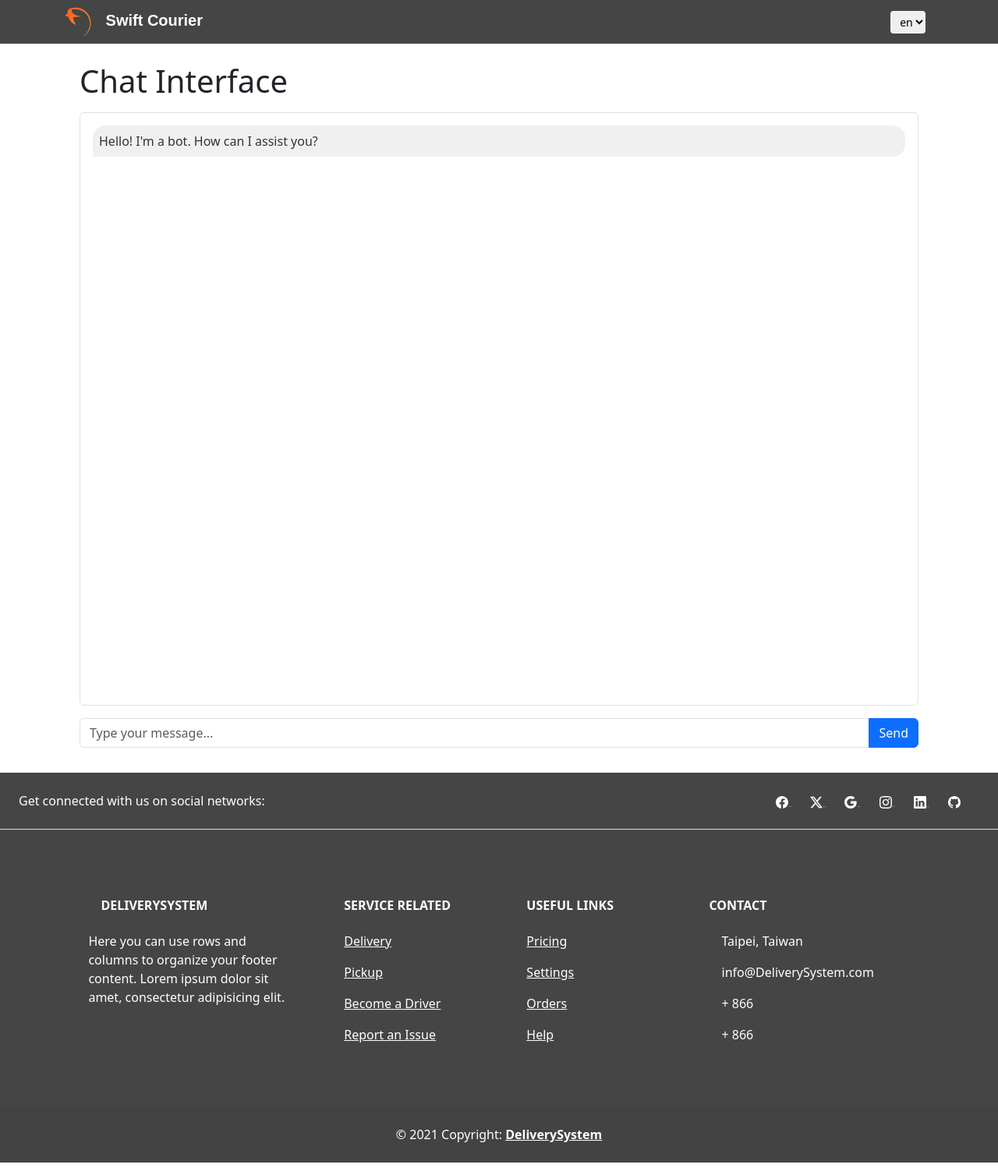
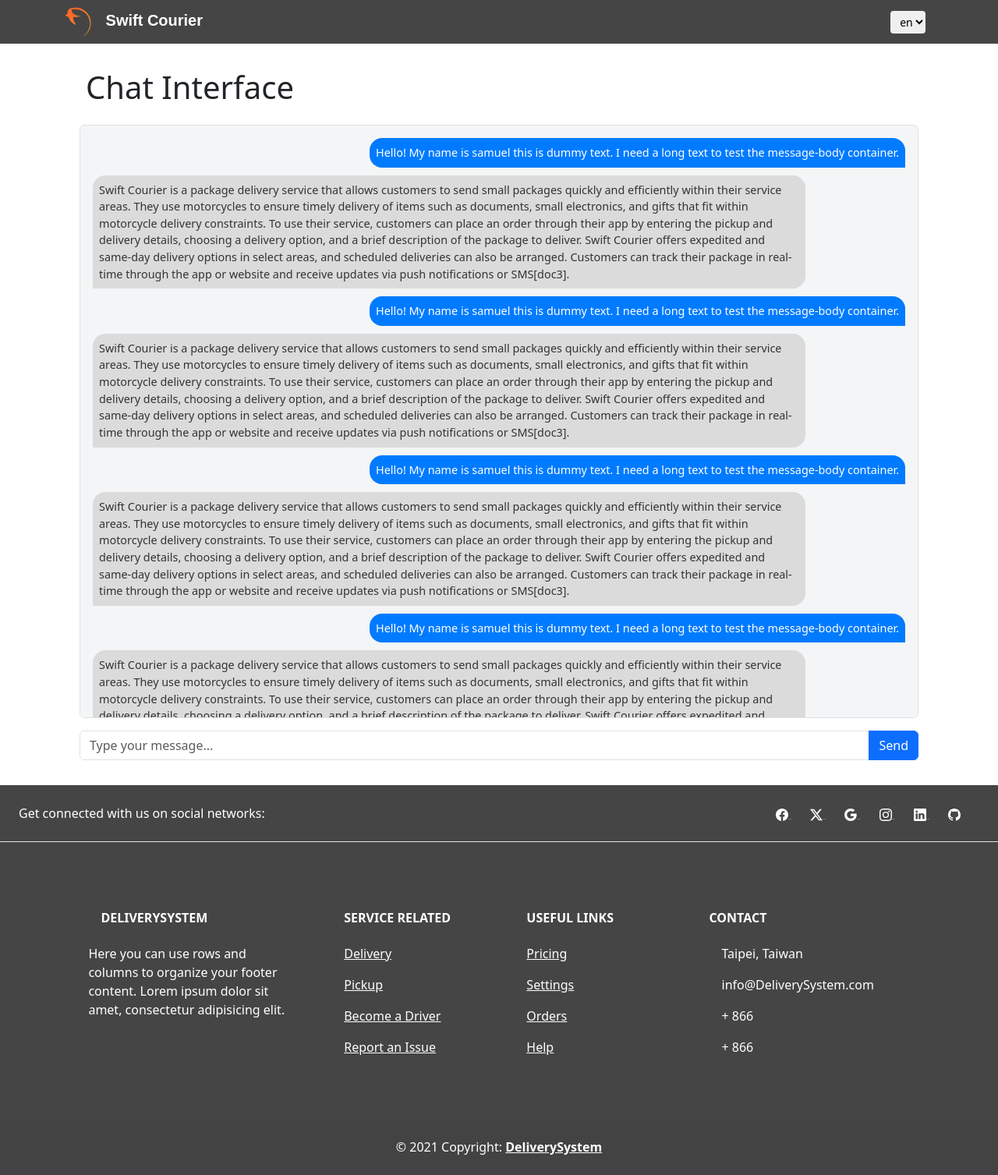
Before and after one commit to pacheco-luis/delivery_system, a Django app: template chatbot/templates/chatbot.html in a window 1280 px wide. Shown: the whole page at 78% size. Run offline with Django 4.2, Linux system fonts and the light colour scheme; the template is opened without the code that fills it, so the values that code supplies are empty; parts of the project's set-up code (start-up, migrations or seed data) failed here and were passed over; some libraries are stand-ins or nearby versions.

Commit message:
finalized the chatbot implementation and created models to maintain user and bot conversation

```diff
--- a/chatbot/admin.py
+++ b/chatbot/admin.py
@@ -1,6 +1,8 @@
 from django.contrib import admin
-from .models import QA
+from .models import QA, Conversation, Message
 
 # Register your models here.
 
 admin.site.register(QA)
+admin.site.register(Conversation)
+admin.site.register(Message)
--- a/chatbot/apps.py
+++ b/chatbot/apps.py
@@ -4,3 +4,8 @@ from django.apps import AppConfig
 class ChatbotConfig(AppConfig):
     default_auto_field = 'django.db.models.BigAutoField'
     name = 'chatbot'
+
+    def ready(self):
+        from datetime import datetime
+        print( 'chatbot ready:', datetime.now() )
+        import chatbot.signals
--- /dev/null
+++ b/chatbot/routing.py
@@ -0,0 +1,6 @@
+from django.urls import re_path
+from . import consumers
+
+websocket_urlpatterns = [
+    re_path(r'^ws/chat/(?P<user_id>[0-9a-f-]+)/$', consumers.ChatConsumer.as_asgi()),
+]
--- a/chatbot/templates/chatbot.html
+++ b/chatbot/templates/chatbot.html
@@ -10,19 +10,26 @@
   <link rel="stylesheet" href="{% static 'css/style.css' %}" />
   <style>
     #chat_parent_container{
-        padding: 2rem;
+      padding: 2rem;
     }
 
     .chat-container {
+      background-color: #f4f5f6;
       height: 70vh;
       overflow-y: auto;
+      font-size: clamp(0.9rem, 0.8vw, 2rem);
     }
     .message {
+      position: relative;
       margin-bottom: 10px;
     }
 
+    .message-body{
+      position: relative;
+    }
+
     .message.bot .message-body {
-      background-color: #f1f0f0;
+      background-color: #dbdbdb;
       color: #333;
     }
     .message.user .message-body {
@@ -36,6 +43,25 @@
 
     .user .message-body{
         border-radius: 1rem 1rem 0 1rem;
+        width: fit-content;
+    }
+
+    .user{
+      padding-left: 10vw;
+    }
+
+    .bot{
+      padding-right: 10vw;
+    }
+
+    .user .message-body.p-2{
+      margin-right: 0;
+      margin-left: auto;
+    }
+
+    .bot .message-body.p-2{
+      margin-right: auto;
+      margin-left: 0;
     }
 
   </style>
@@ -43,16 +69,74 @@
 <body>
 
     {% include 'navbar.html' %}
-  <div id="chat_parent_container" class="container">
-    <h1 class="mt-5 mb-3">Chat Interface</h1>
+  <div id="chat_parent_container" class="container" style="position: relative;">
+    <div class="row">
+      <h1 class="mt-5 mb-3">Chat Interface</h1>
+    </div>
     <div class="chat-container border rounded p-3">
+      <!-- <div class="row" style="background-color: #007bff; position: fixed; width: calc(200px - 100%);">
+
+      </div> -->
+      <div class="message user">
+        <div class="message-body p-2">
+          <span>
+            Hello! My name is samuel this is dummy text. I need a long text to test the message-body container.
+          </span>
+        </div>
+      </div>
       <div class="message bot">
-        <div class="message-body p-2">Hello! I'm a bot. How can I assist you?</div>
+        <div class="message-body p-2">
+          <span>
+            Swift Courier is a package delivery service that allows customers to send small packages quickly and efficiently within their service areas. They use motorcycles to ensure timely delivery of items such as documents, small electronics, and gifts that fit within motorcycle delivery constraints. To use their service, customers can place an order through their app by entering the pickup and delivery details, choosing a delivery option, and a brief description of the package to deliver. Swift Courier offers expedited and same-day delivery options in select areas, and scheduled deliveries can also be arranged. Customers can track their package in real-time through the app or website and receive updates via push notifications or SMS[doc3].
+          </span>
+        </div>
+      </div>
+      <div class="message user">
+        <div class="message-body p-2">
+          <span>
+            Hello! My name is samuel this is dummy text. I need a long text to test the message-body container.
+          </span>
+        </div>
+      </div>
+      <div class="message bot">
+        <div class="message-body p-2">
+          <span>
+            Swift Courier is a package delivery service that allows customers to send small packages quickly and efficiently within their service areas. They use motorcycles to ensure timely delivery of items such as documents, small electronics, and gifts that fit within motorcycle delivery constraints. To use their service, customers can place an order through their app by entering the pickup and delivery details, choosing a delivery option, and a brief description of the package to deliver. Swift Courier offers expedited and same-day delivery options in select areas, and scheduled deliveries can also be arranged. Customers can track their package in real-time through the app or website and receive updates via push notifications or SMS[doc3].
+          </span>
+        </div>
+      </div>
+      <div class="message user">
+        <div class="message-body p-2">
+          <span>
+            Hello! My name is samuel this is dummy text. I need a long text to test the message-body container.
+          </span>
+        </div>
+      </div>
+      <div class="message bot">
+        <div class="message-body p-2">
+          <span>
+            Swift Courier is a package delivery service that allows customers to send small packages quickly and efficiently within their service areas. They use motorcycles to ensure timely delivery of items such as documents, small electronics, and gifts that fit within motorcycle delivery constraints. To use their service, customers can place an order through their app by entering the pickup and delivery details, choosing a delivery option, and a brief description of the package to deliver. Swift Courier offers expedited and same-day delivery options in select areas, and scheduled deliveries can also be arranged. Customers can track their package in real-time through the app or website and receive updates via push notifications or SMS[doc3].
+          </span>
+        </div>
+      </div>
+      <div class="message user">
+        <div class="message-body p-2">
+          <span>
+            Hello! My name is samuel this is dummy text. I need a long text to test the message-body container.
+          </span>
+        </div>
+      </div>
+      <div class="message bot">
+        <div class="message-body p-2">
+          <span>
+            Swift Courier is a package delivery service that allows customers to send small packages quickly and efficiently within their service areas. They use motorcycles to ensure timely delivery of items such as documents, small electronics, and gifts that fit within motorcycle delivery constraints. To use their service, customers can place an order through their app by entering the pickup and delivery details, choosing a delivery option, and a brief description of the package to deliver. Swift Courier offers expedited and same-day delivery options in select areas, and scheduled deliveries can also be arranged. Customers can track their package in real-time through the app or website and receive updates via push notifications or SMS[doc3].
+          </span>
+        </div>
       </div>
     </div>
     <form id="chat-form" class="mt-3">
       <div class="input-group">
-        <input type="text" id="message-input" class="form-control" placeholder="Type your message...">
+        <input type="text" id="message-input" class="form-control" placeholder="Type your message..." autocomplete="off">
         <button type="submit" class="btn btn-primary">Send</button>
       </div>
     </form>
@@ -65,6 +149,37 @@
     const messageInput = document.getElementById('message-input');
     const chatContainer = document.querySelector('.chat-container');
 
+    // setup chat scoket
+    var id = "{{ user_id|safe }}".replace(/[^0-9a-fA-F]/g, '');
+
+    // will attempt to establish connection only if user is authenticated
+    if (id != ""){
+      const chatSocket = new WebSocket( `ws://${window.location.host}/ws/chat/${id}/` );
+
+      // socket open
+      chatSocket.onopen = function (e) {
+          console.log('chat socket successfully connected.');
+      };
+
+      //socket close
+      chatSocket.onclose = function (e) {
+          console.log('chat socket closed unexpectedly');
+      };
+
+      // server sending message to user
+      chatSocket.onmessage = function (e) {
+          const data = JSON.parse(e.data);
+          const message = data.message;
+          appendMessage("bot", message );
+      };
+
+      // user sending message to server
+      function sendMessage(message) {
+        chatSocket.send(JSON.stringify({ 'message': message }));
+      }
+    }
+
+
     form.addEventListener('submit', function(e) {
       e.preventDefault();
       const message = messageInput.value.trim();
@@ -72,20 +187,19 @@
       appendMessage('user', message);
       messageInput.value = '';
 
-      // bot message
-      setTimeout(() => {
-        appendMessage('bot', 'Sorry, I am just a demo bot. I cannot respond to your message.');
-      }, 500);
+      // send message to Nova
+      sendMessage(message)
     });
 
     function appendMessage(sender, message) {
       const messageElement = document.createElement('div');
       messageElement.classList.add('message', sender);
-      messageElement.innerHTML = `<div class="message-body p-2 ${sender}">${message}</div>`;
+      messageElement.innerHTML = `<div class="message-body p-2"><span>${message}</span></div>`;
       chatContainer.appendChild(messageElement);
 
       chatContainer.scrollTop = chatContainer.scrollHeight;
     }
+
   </script>
 </body>
 </html>
--- a/chatbot/views.py
+++ b/chatbot/views.py
@@ -1,6 +1,9 @@
 from django.shortcuts import render
+from django.contrib.auth.decorators import login_required
+from notifications.views import update_context
 
 # Create your views here.
 
+@login_required(login_url='users:login')
 def conversation(request):
-    return render( request, 'chatbot.html', context={} )
+    return render( request, 'chatbot.html', context=update_context(request, {}) )
--- a/delivery_system/asgi.py
+++ b/delivery_system/asgi.py
@@ -13,14 +13,13 @@ from django.core.asgi import get_asgi_application
 from channels.routing import ProtocolTypeRouter, URLRouter
 from channels.security.websocket import AllowedHostsOriginValidator
 from notifications.routing import websocket_urlpatterns as notifications_ws_urlp
+from chatbot.routing import websocket_urlpatterns as chatbot_ws_urlp
 
 os.environ.setdefault('DJANGO_SETTINGS_MODULE', 'delivery_system.settings')
 
 application = ProtocolTypeRouter({
     "http": get_asgi_application(),
     "websocket": AllowedHostsOriginValidator(
-            URLRouter(
-                notifications_ws_urlp
-            )
+            URLRouter( routes= notifications_ws_urlp + chatbot_ws_urlp )
         ),
 })
--- a/templates/navbar.html
+++ b/templates/navbar.html
@@ -315,7 +315,5 @@
           {% endif %}
       {% endif %}
 
-
-
   </nav>
 </header>
```
Also changed, not shown: chatbot/chatbot_query.py (+51 -26 lines), chatbot/consumers.py (added, +34 -0 lines), chatbot/models.py (+26 -0 lines), chatbot/signals.py (added, +17 -0 lines).
